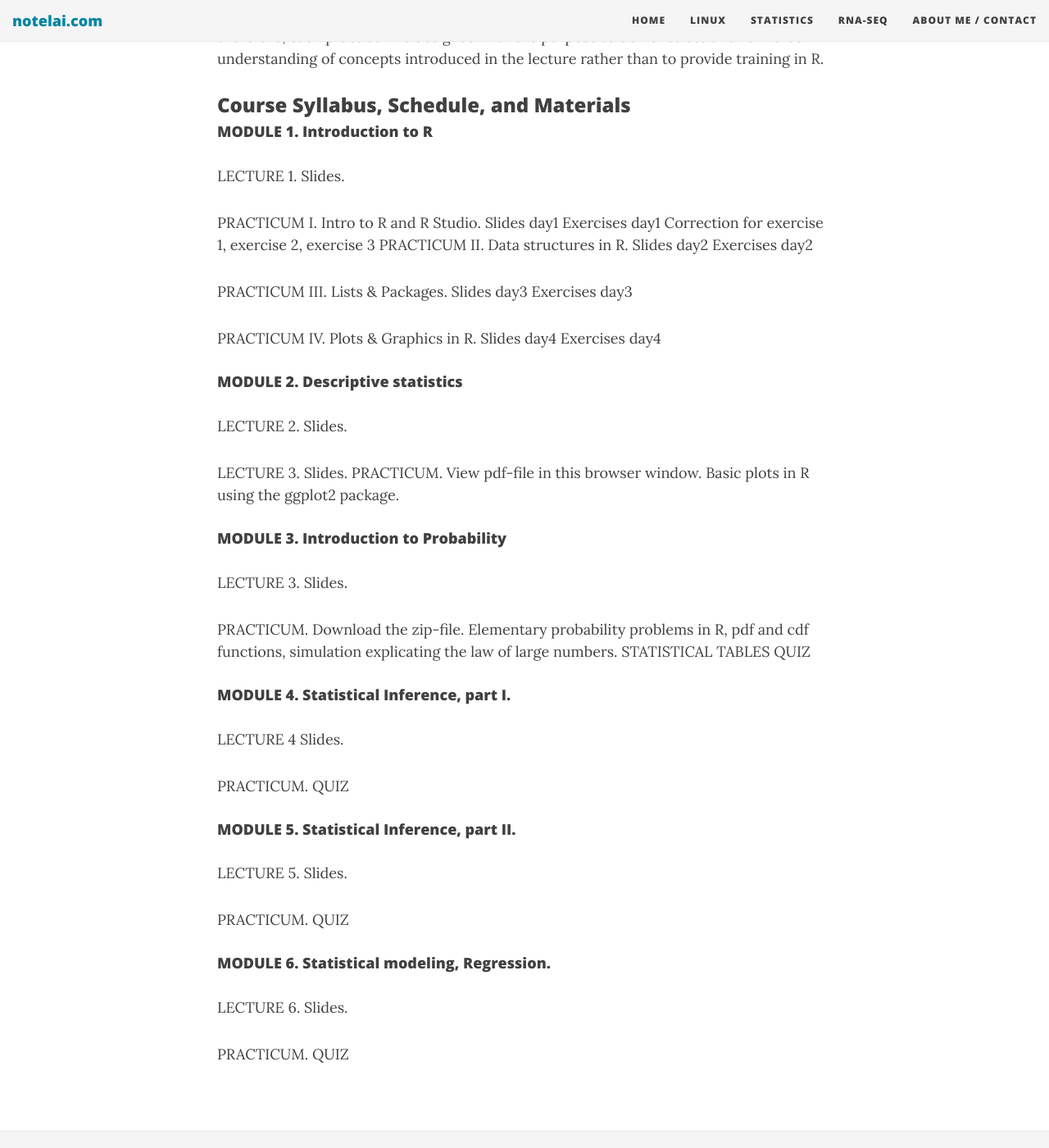
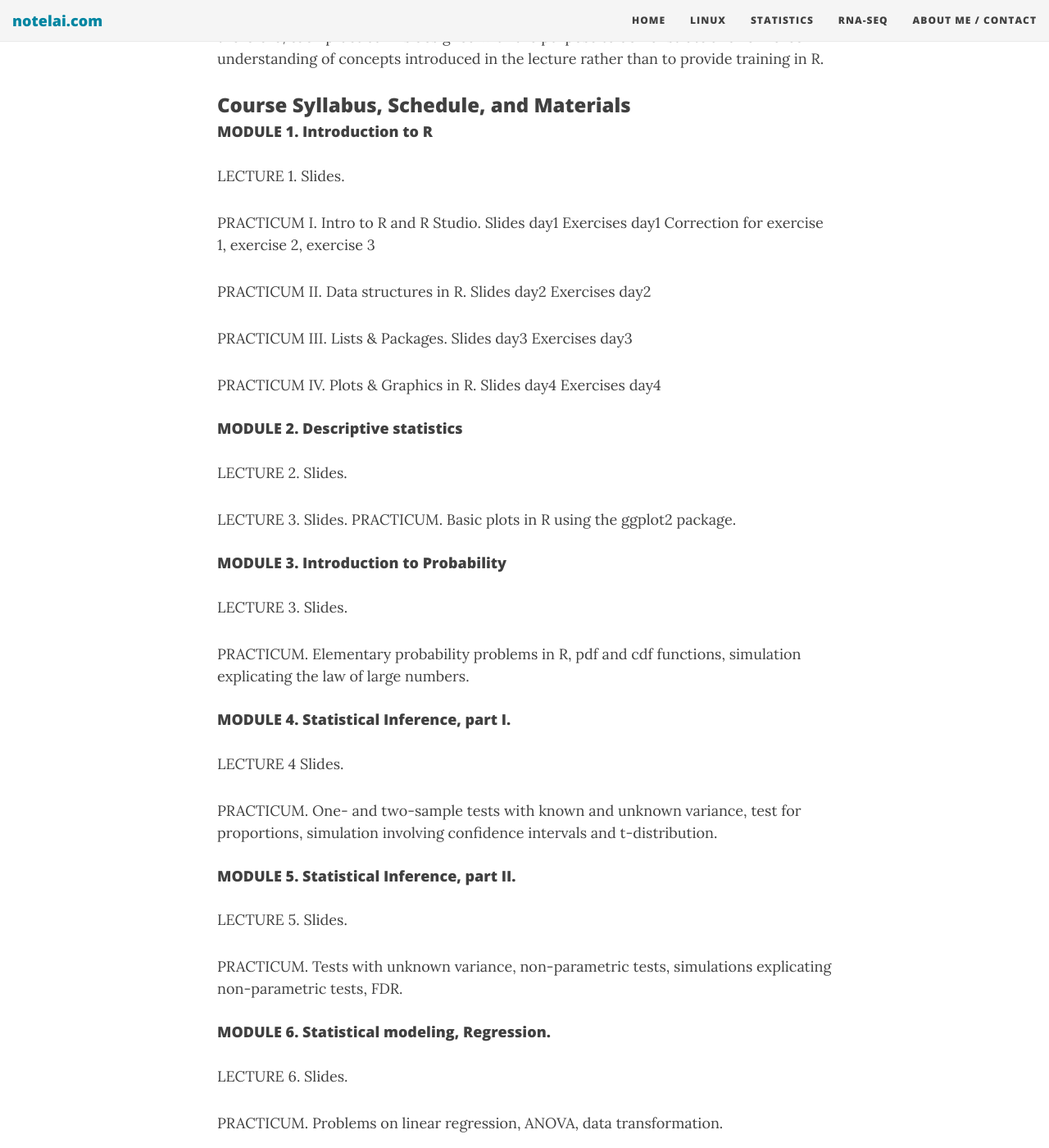
Before and after one commit to notelai/notelai.github.io, a Jekyll site: the page built from statistics.md, in a window 1280 px wide and 1400 px high, scrolled down 482 px. Shown: the whole window at 82% size. Built offline with Jekyll 4.4.1, drawn with Linux system fonts in a browser that asks for light colours; nearby versions of some CDN libraries.

Commit message:
add file

```diff
--- a/statistics.md
+++ b/statistics.md
@@ -17,6 +17,7 @@
 Slides day1
 Exercises day1
 Correction for exercise 1, exercise 2, exercise 3
+
 PRACTICUM II. Data structures in R.
 Slides day2
 Exercises day2
@@ -34,32 +35,28 @@
 
 LECTURE 3.
 Slides.
-PRACTICUM. View pdf-file in this browser window. Basic plots in R using the ggplot2 package.
+PRACTICUM. Basic plots in R using the ggplot2 package.
 
 #### MODULE 3. Introduction to Probability
 LECTURE 3.
 Slides.
 
-PRACTICUM. Download the zip-file. Elementary probability problems in R, pdf and cdf functions, simulation explicating the law of large numbers.
-STATISTICAL TABLES
-QUIZ
+PRACTICUM. Elementary probability problems in R, pdf and cdf functions, simulation explicating the law of large numbers.
 
 #### MODULE 4. Statistical Inference, part I.
 LECTURE 4
 Slides.
 
-PRACTICUM.
-QUIZ
+PRACTICUM. One- and two-sample tests with known and unknown variance, test for proportions, simulation involving confidence intervals and t-distribution.
 
 #### MODULE 5. Statistical Inference, part II.
 LECTURE 5.
 Slides.
 
-PRACTICUM.
-QUIZ
+PRACTICUM. Tests with unknown variance, non-parametric tests, simulations explicating non-parametric tests, FDR.
+
 #### MODULE 6. Statistical modeling, Regression.
 LECTURE 6.
 Slides.
 
-PRACTICUM.
-QUIZ
+PRACTICUM. Problems on linear regression, ANOVA, data transformation.
```
